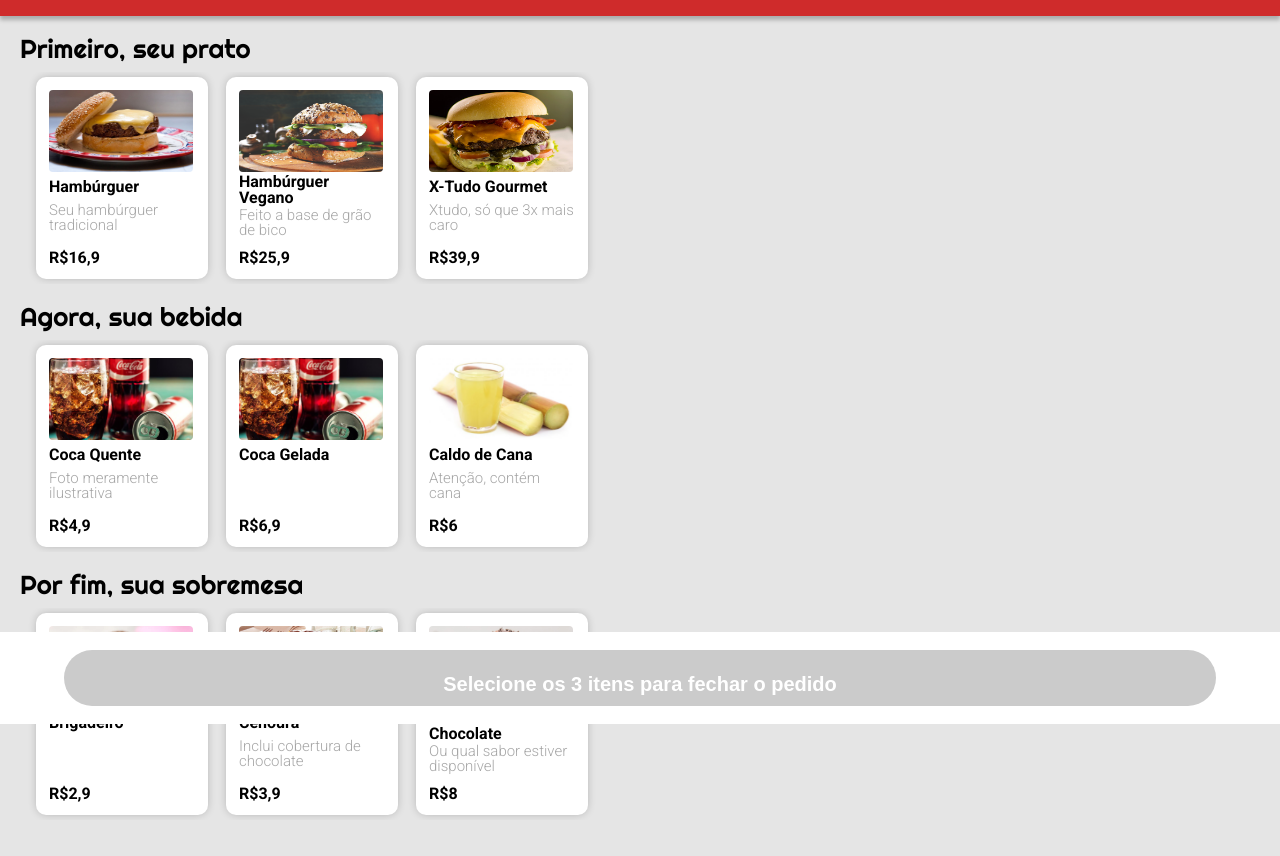
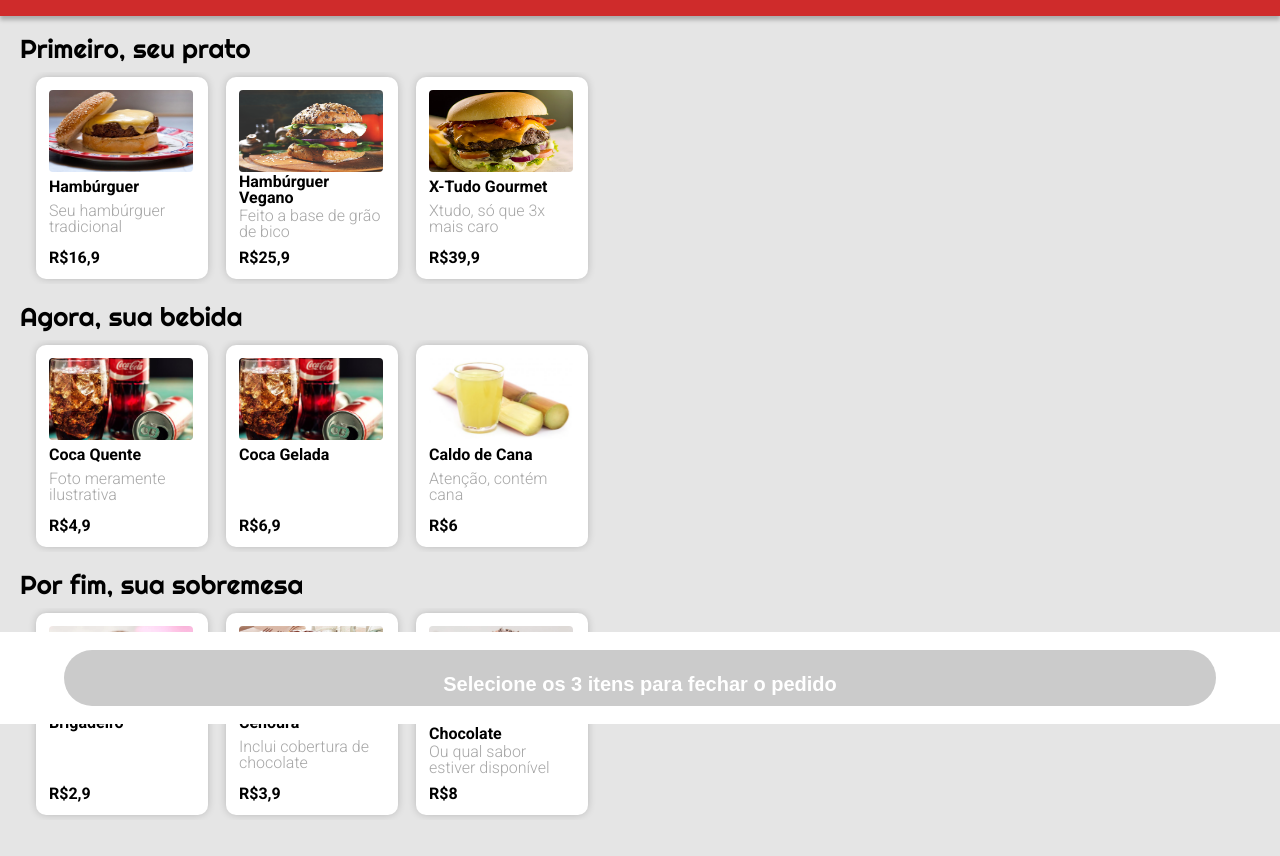
Before and after one commit to giancarvalho/DrivenEats-React, a React app: page / in a window 1280 px wide. Shown: the part 76-932 px from the top of the page. Built offline with nearby package versions, Linux system fonts and the light colour scheme.

Commit message:
all seems normal

```diff
--- a/public/css/styles.css
+++ b/public/css/styles.css
@@ -94,14 +94,13 @@ main {
 
 .item p {
   font-weight: bold;
-  width: 100%;
 }
 
 .item .description {
   height: 40px;
   color: #a6a6a6;
   font-weight: 300;
-  font-size: 15px;
+  font-size: 16px;
 }
 
 .bottom-item {
```
